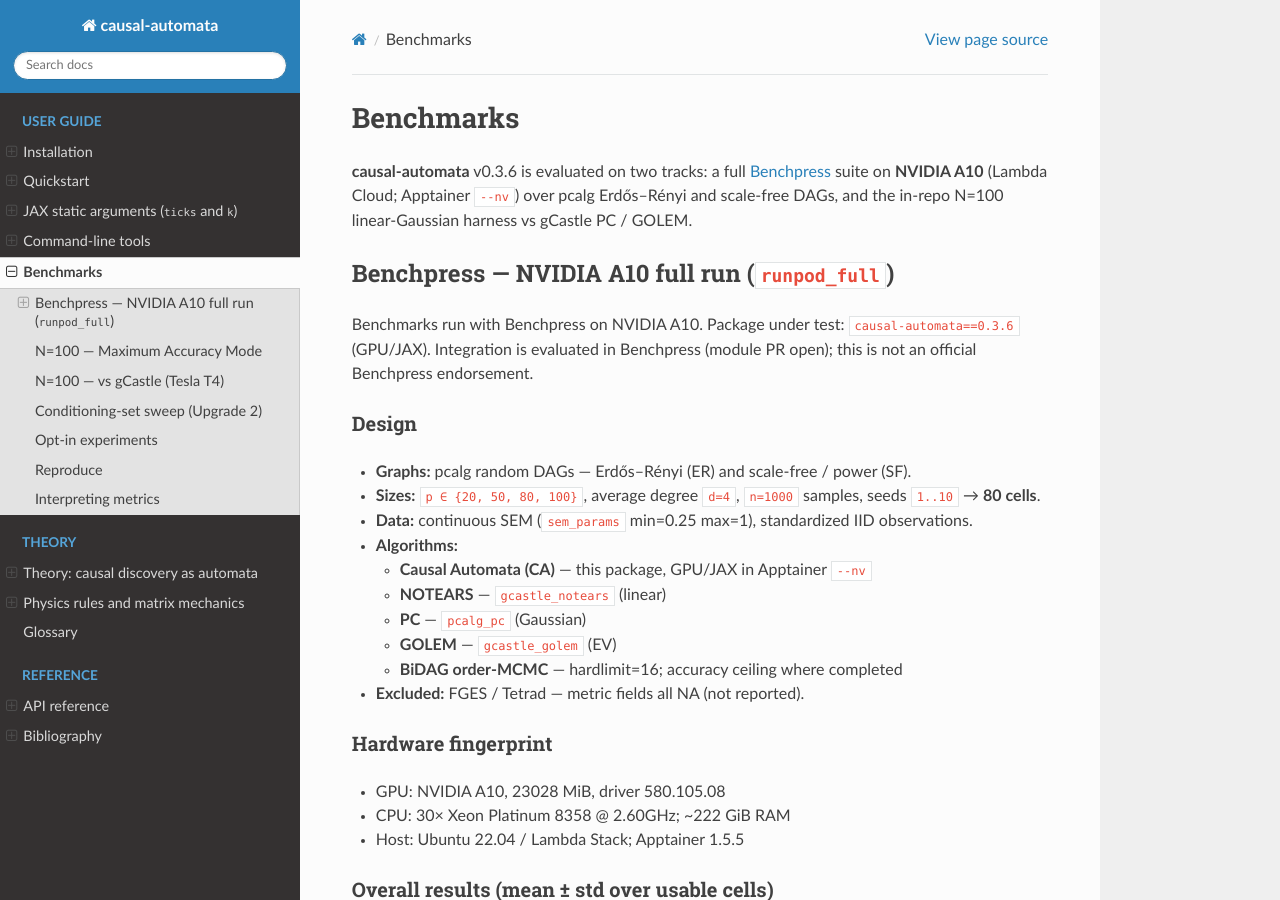
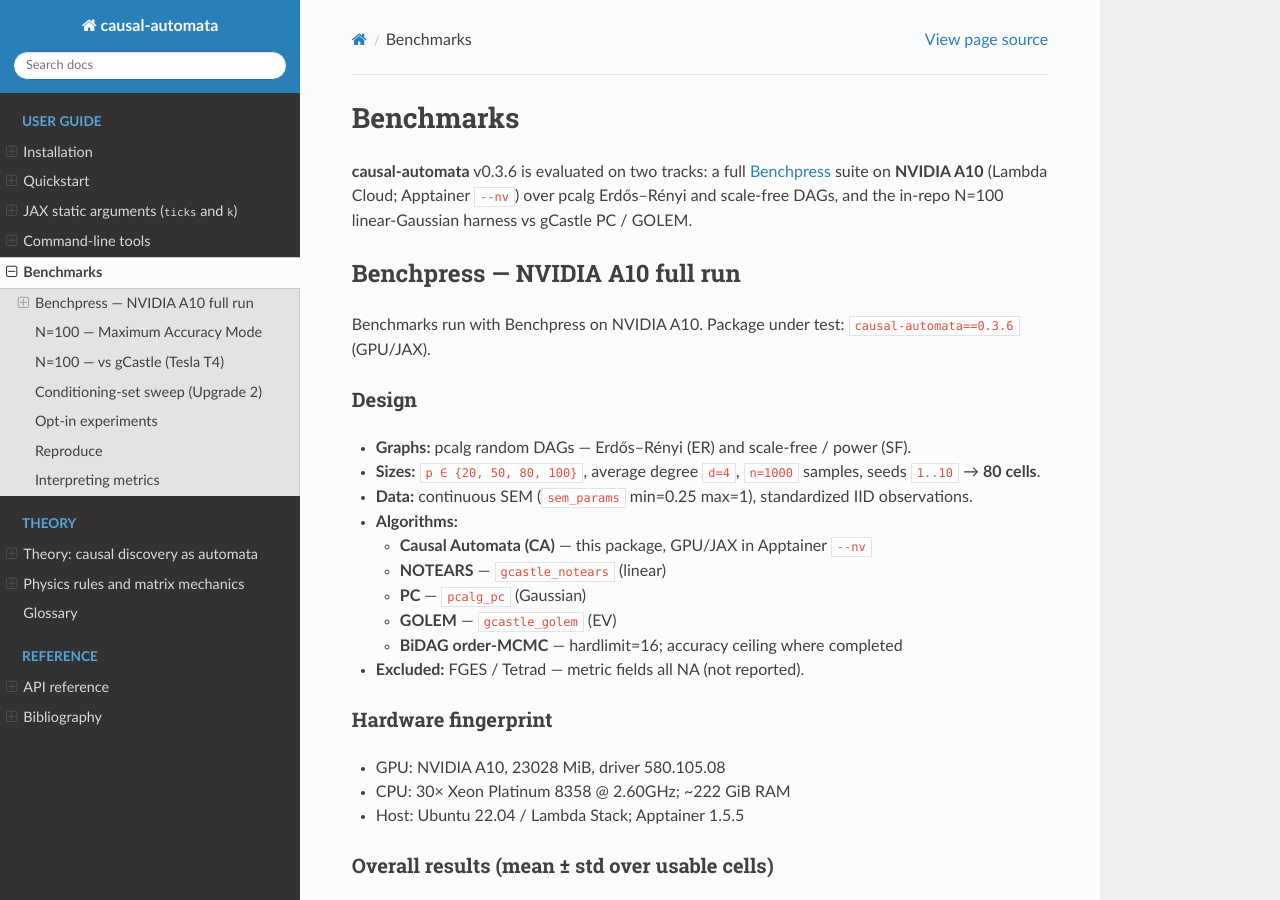
Before and after one commit to kazuyamagiwa/causal-automata, a Sphinx documentation site: the page built from docs/benchmarks.rst, in a window 1280 px wide and 900 px high. Built offline with Sphinx 7.4.7 and the Read the Docs theme 3.1.0, drawn with Linux system fonts in a browser that asks for light colours.

Commit message:
docs: drop runpod_full label and endorsement caveat from RTD
Keep the A10 methods section focused on design and package version.

Co-authored-by: kazu <kazuyamagiwa@users.noreply.github.com>

```diff
--- a/docs/benchmarks.rst
+++ b/docs/benchmarks.rst
@@ -7,13 +7,11 @@ Benchmarks
 and scale-free DAGs, and the in-repo N=100 linear-Gaussian harness vs
 gCastle PC / GOLEM.
 
-Benchpress — NVIDIA A10 full run (``runpod_full``)
-----------------------------------------------------
+Benchpress — NVIDIA A10 full run
+--------------------------------
 
 Benchmarks run with Benchpress on NVIDIA A10. Package under test:
-``causal-automata==0.3.6`` (GPU/JAX). Integration is evaluated in
-Benchpress (module PR open); this is not an official Benchpress
-endorsement.
+``causal-automata==0.3.6`` (GPU/JAX).
 
 Design
 ~~~~~~
```
